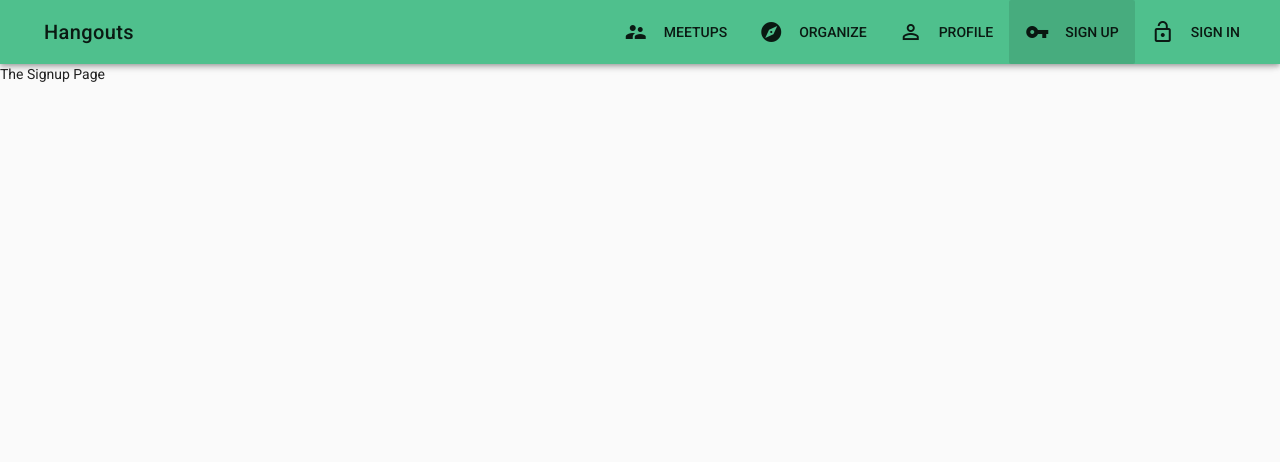
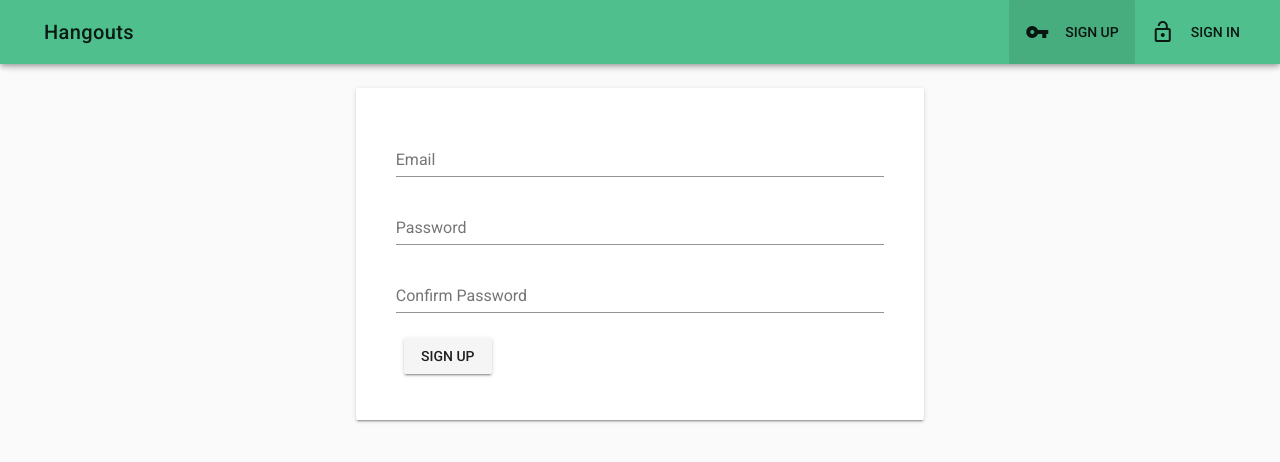
Before and after one commit to abu-hasib/vue-devmeet-standard, a Vue app: page /signup in a window 1280 px wide. Shown: the top 462 px of the page. Built offline with nearby package versions, Linux system fonts and the light colour scheme.

Commit message:
user signup and signin implemented

```diff
--- a/package.json
+++ b/package.json
@@ -11,6 +11,7 @@
     "build": "node build/build.js"
   },
   "dependencies": {
+    "firebase": "^5.0.4",
     "material-design-icons": "^3.0.1",
     "vue": "^2.5.2",
     "vue-router": "^3.0.1",
--- a/src/App.vue
+++ b/src/App.vue
@@ -52,24 +52,36 @@
 export default {
   data () {
     return {
-      menuItems: [
-        {
-          icon: 'supervisor_account', title: 'Meetups', link: '/meetups'
-        },
-        {
-          icon: 'explore', title: 'Organize', link: '/meetup/new'
-        },
-        {
-          icon: 'perm_identity', title: 'Profile', link: '/profile'
-        },
+      drawer: null
+    }
+  },
+  computed: {
+    menuItems () {
+      let menuItems = [
         {
           icon: 'vpn_key', title: 'Sign up', link: '/signup'
         },
         {
           icon: 'lock_open', title: 'Sign in', link: 'signin'
         }
-      ],
-      drawer: null
+      ]
+      if (this.isAuthenticated) {
+        menuItems = [
+          {
+            icon: 'supervisor_account', title: 'Meetups', link: '/meetups'
+          },
+          {
+            icon: 'explore', title: 'Organize', link: '/meetup/new'
+          },
+          {
+            icon: 'perm_identity', title: 'Profile', link: '/profile'
+          }
+        ]
+      }
+      return menuItems
+    },
+    isAuthenticated () {
+      return this.$store.getters.user !== null && this.$store.getters.user !== undefined
     }
   },
   name: 'App'
--- a/src/components/User/Signin.vue
+++ b/src/components/User/Signin.vue
@@ -1,5 +1,72 @@
 <template>
-  <div>
-      <p>The Signin Page</p>
-  </div>
+ <v-container>
+   <v-layout row>
+     <v-flex xs12 sm6 offset-sm3>
+       <v-card>
+         <v-card-text>
+           <v-container>
+            <form @submit.prevent="onSignin">
+              <v-layout row>
+                  <v-flex xs12>
+                    <v-text-field
+                    name="email"
+                    label="Email"
+                    type="email"
+                    id="email"
+                    v-model="email"
+                    required></v-text-field>
+                  </v-flex>
+                </v-layout>
+                <v-layout row>
+                  <v-flex xs12>
+                    <v-text-field
+                    name="password"
+                    label="Password"
+                    id="password"
+                    v-model="password"
+                    type="password"
+                    required></v-text-field>
+                  </v-flex>
+                </v-layout>
+                <v-layout>
+                  <v-flex xs12>
+                     <v-btn type="submit">Sign in</v-btn>
+                  </v-flex>
+                </v-layout>
+              </form>
+           </v-container>
+         </v-card-text>
+       </v-card>
+     </v-flex>
+   </v-layout>
+ </v-container>
 </template>
+
+<script>
+export default {
+  data () {
+    return {
+      email: '',
+      password: ''
+    }
+  },
+  computed: {
+    user () {
+      return this.$store.getters.user
+    }
+  },
+  watch: {
+    user (value) {
+      if (value !== null && value !== undefined) {
+        this.$router.push('/')
+      }
+    }
+  },
+  methods: {
+    onSignin () {
+      // use Vuex
+      this.$store.dispatch('signUserIn', {email: this.email, password: this.password})
+    }
+  }
+}
+</script>
--- a/src/components/User/Signup.vue
+++ b/src/components/User/Signup.vue
@@ -1,5 +1,88 @@
 <template>
-  <div>
-      <p>The Signup Page</p>
-  </div>
+ <v-container>
+   <v-layout row>
+     <v-flex xs12 sm6 offset-sm3>
+       <v-card>
+         <v-card-text>
+           <v-container>
+            <form @submit.prevent="onSignup">
+              <v-layout row>
+                  <v-flex xs12>
+                    <v-text-field
+                    name="email"
+                    label="Email"
+                    type="email"
+                    id="email"
+                    v-model="email"
+                    required></v-text-field>
+                  </v-flex>
+                </v-layout>
+                <v-layout row>
+                  <v-flex xs12>
+                    <v-text-field
+                    name="password"
+                    label="Password"
+                    id="password"
+                    v-model="password"
+                    type="password"
+                    required></v-text-field>
+                  </v-flex>
+                </v-layout>
+                <v-layout row>
+                  <v-flex xs12>
+                    <v-text-field
+                    name="confirmPassword"
+                    label="Confirm Password"
+                    id="confirmPassword"
+                    v-model="confirmPassword"
+                    type="password"
+                    :rules='[comparePasswords]'
+                    required></v-text-field>
+                  </v-flex>
+                </v-layout>
+                <v-layout>
+                  <v-flex xs12>
+                     <v-btn type="submit">Sign up</v-btn>
+                  </v-flex>
+                </v-layout>
+              </form>
+           </v-container>
+         </v-card-text>
+       </v-card>
+     </v-flex>
+   </v-layout>
+ </v-container>
 </template>
+
+<script>
+export default {
+  data () {
+    return {
+      email: '',
+      password: '',
+      confirmPassword: ''
+    }
+  },
+  computed: {
+    comparePasswords () {
+      return this.password !== this.confirmPassword ? 'Passwords do not match' : ''
+    },
+    user () {
+      return this.$store.getters.user
+    }
+  },
+  watch: {
+    user (value) {
+      if (value !== null && value !== undefined) {
+        this.$router.push('/')
+      }
+    }
+  },
+  methods: {
+    onSignup () {
+      // use Vuex
+      this.$store.dispatch('signUserUp', {email: this.email, password: this.password})
+    }
+  }
+}
+</script>
--- a/src/main.js
+++ b/src/main.js
@@ -5,6 +5,7 @@
 import router from './router'
 import Vuetify from 'vuetify'
 import 'vuetify/dist/vuetify.min.css'
+import * as firebase from 'firebase'
 import { store } from './store'
 import DateFilter from './filters/date'
 
@@ -27,5 +28,14 @@
   router,
   store,
   components: { App },
-  template: '<App/>'
+  template: '<App/>',
+  created () {
+    firebase.initializeApp({
+      apiKey: 'AIzaSyBzt1ieXUhOy0KKY0oqekzWm1-THyshHhg',
+      authDomain: 'vue-devmeet-standard.firebaseapp.com',
+      databaseURL: 'https://vue-devmeet-standard.firebaseio.com',
+      projectId: 'vue-devmeet-standard',
+      storageBucket: 'vue-devmeet-standard.appspot.com'
+    })
+  }
 })
--- a/src/store/index.js
+++ b/src/store/index.js
@@ -1,5 +1,6 @@
 import Vue from 'vue'
 import Vuex from 'vuex'
+import * as firebase from 'firebase'
 
 Vue.use(Vuex)
 
@@ -25,14 +26,14 @@
         description: 'Yes to road trip!'
       }
     ],
-    user: {
-      id: 'bdof83939',
-      registeredMeetups: ['1178dkkkdkd']
-    }
+    user: null
   },
   mutations: {
     createMeetup (state, payload) {
       state.loadedMeetUpSlides.push(payload)
+    },
+    setUser (state, payload) {
+      state.user = payload
     }
   },
   actions: {
@@ -46,6 +47,39 @@
         id: 'fnokjdkpdpl223'
       }
       commit('createMeetup', meetup)
+    },
+    signUserUp ({commit}, payload) {
+      // use firebase
+      firebase.auth().createUserWithEmailAndPassword(payload.email, payload.password)
+      .then(
+        user => {
+          const newUser = {
+            id: user.uid,
+            registeredMeetups: []
+          }
+          commit('setUser', newUser)
+        }
+      ).catch(
+        error => {
+          console.log(error)
+        }
+      )
+    },
+    signUserIn ({commit}, payload) {
+      firebase.auth().signInWithEmailAndPassword(payload.email, payload.password)
+      .then(
+        user => {
+          const newUser = {
+            id: user.uid,
+            registeredMeetups: []
+          }
+          commit('setUser', newUser)
+        }
+      ).catch(
+        error => {
+          console.log(error)
+        }
+      )
     }
   },
   getters: {
@@ -63,6 +97,9 @@
           return meetup.id === meetupId
         })
       }
+    },
+    user (state) {
+      return state.user
     }
   }
 })
```
Also changed, not shown: 1 other file (tests, documents, lock files or other folders).
